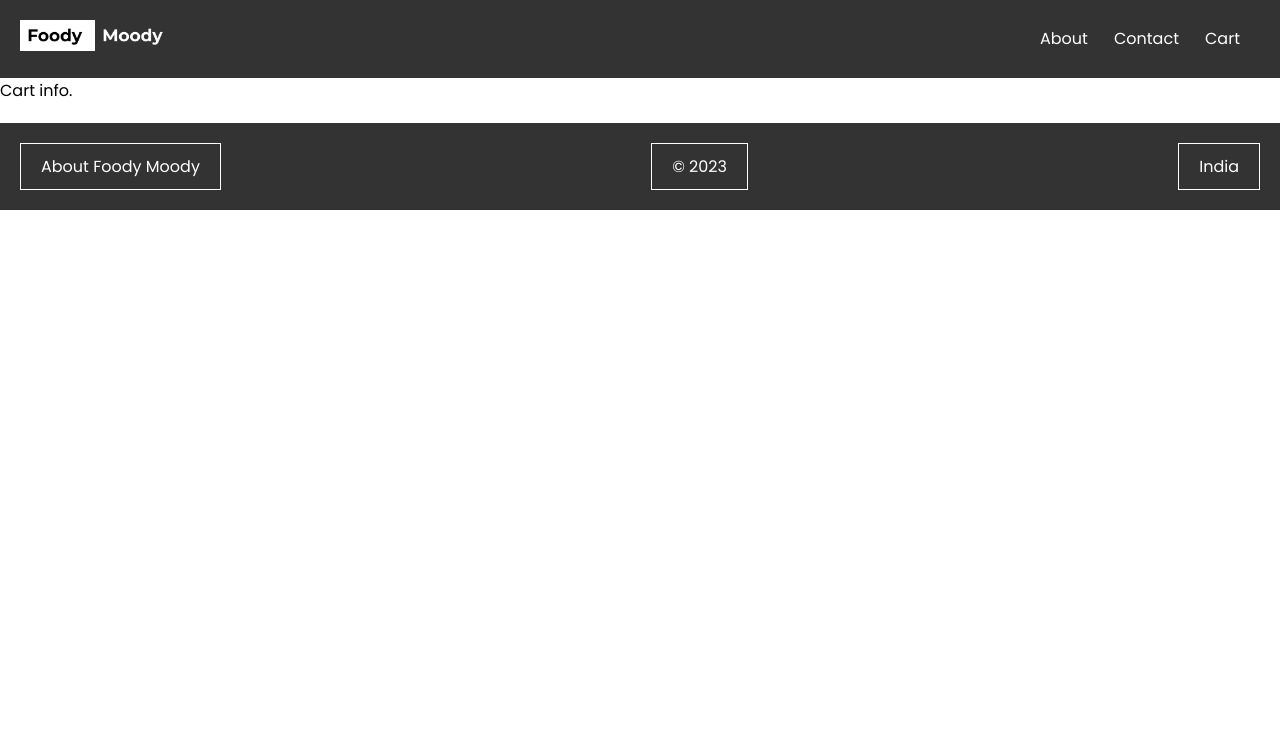
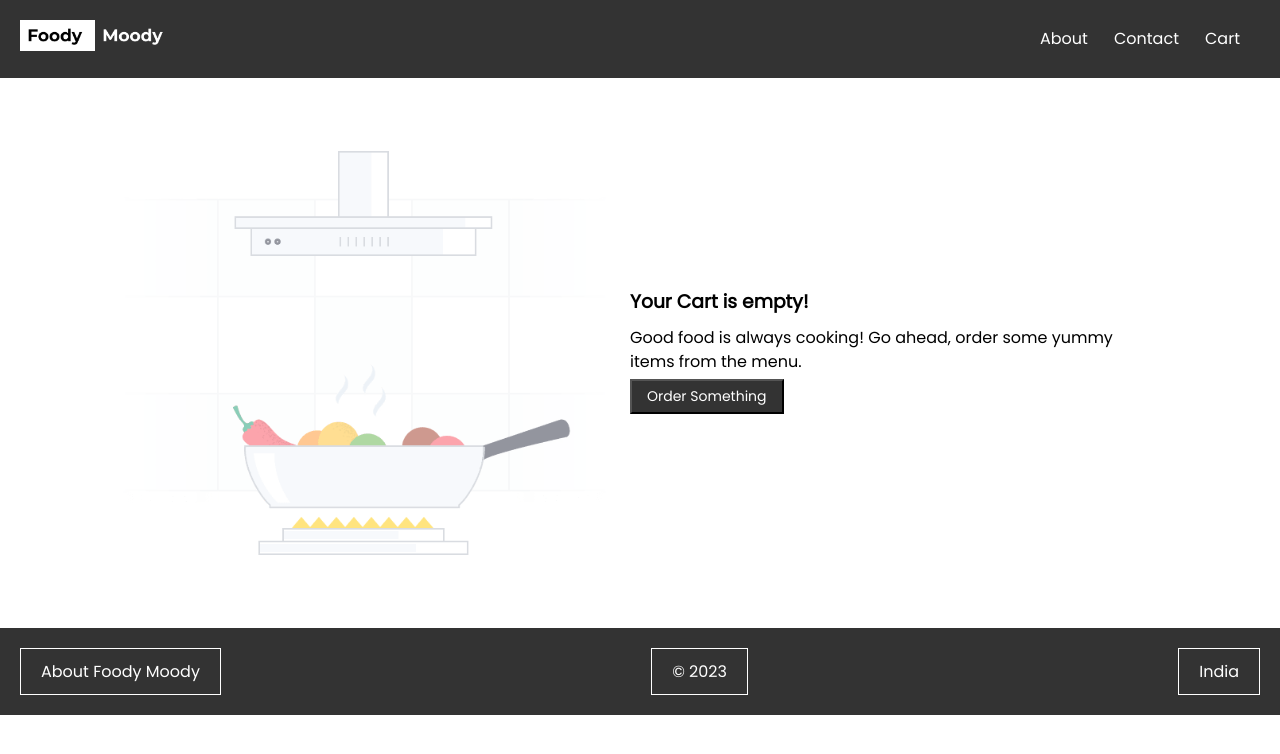
Before and after one commit to k-rahul21/Foody-moody, a React (Vite) app: page /cart in a window 1280 px wide. Shown: the top 754 px of the page. Built offline with nearby package versions, Linux system fonts and the light colour scheme.

Commit message:
style: cart page

```diff
--- a/index.css
+++ b/index.css
@@ -72,4 +72,6 @@ a {
 .search-btn {
   background-color: #333;
   color: #fff;
+  margin: 5px 0;
+  padding: 5px;
 }
--- a/src/components/Cart/Cart.js
+++ b/src/components/Cart/Cart.js
@@ -1,6 +1,19 @@
+import { Link } from "react-router-dom";
+import empty_cart from "../../assets/img/empty_cart.webp";
+import "./Cart.scss";
+
 const Cart = () => {
   return (
-    <div>Cart info.</div>
+    <div className="cart-container empty-container">
+      <img className="cart-image empty-image" src={empty_cart} />
+      <div className="cart-container-info empty-container-info">
+        <h3 className="mb-10">Your Cart is empty!</h3>
+        <p>Good food is always cooking! Go ahead, order some yummy items from the menu.</p>
+        <button className="home-btn search-btn text-14">
+          <Link to="/">Order Something</Link>
+        </button>
+      </div>
+    </div>
   )
 }
 
```
Also changed, not shown: src/components/Cart/Cart.scss (added).
